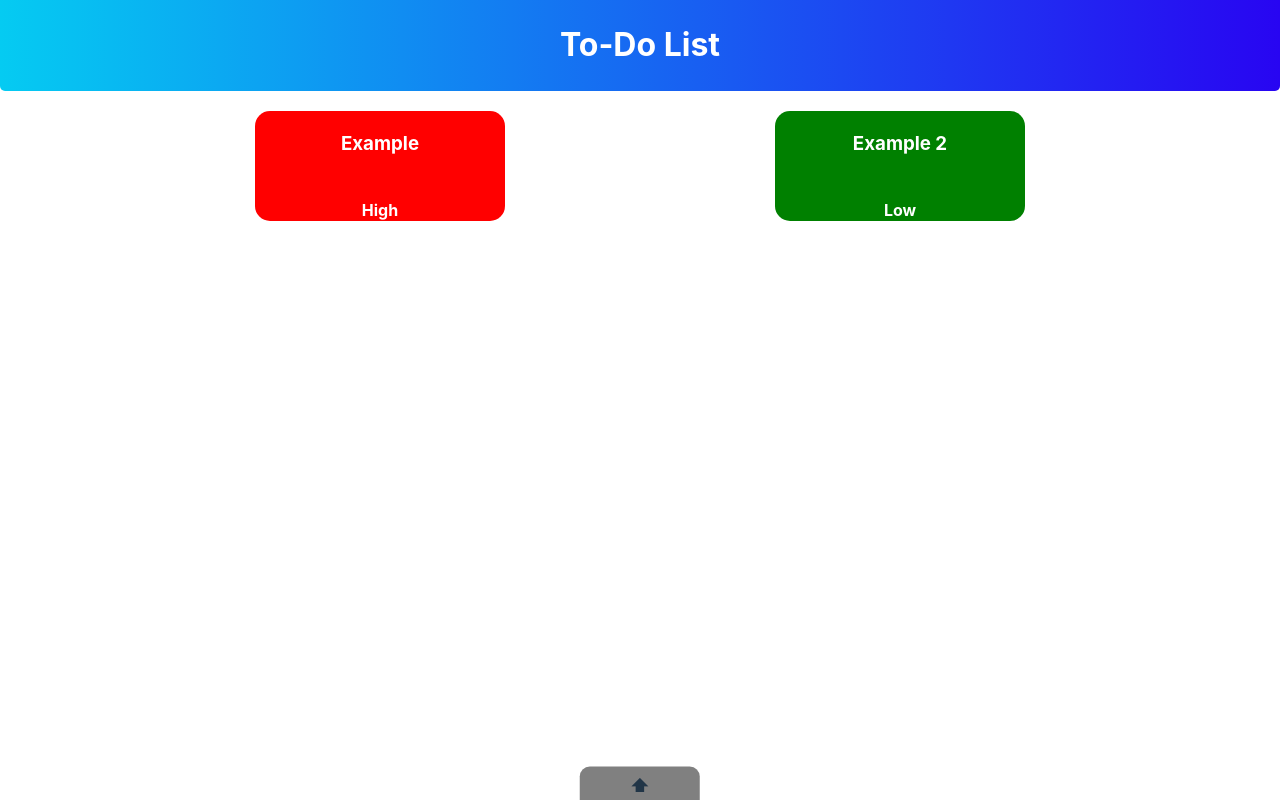
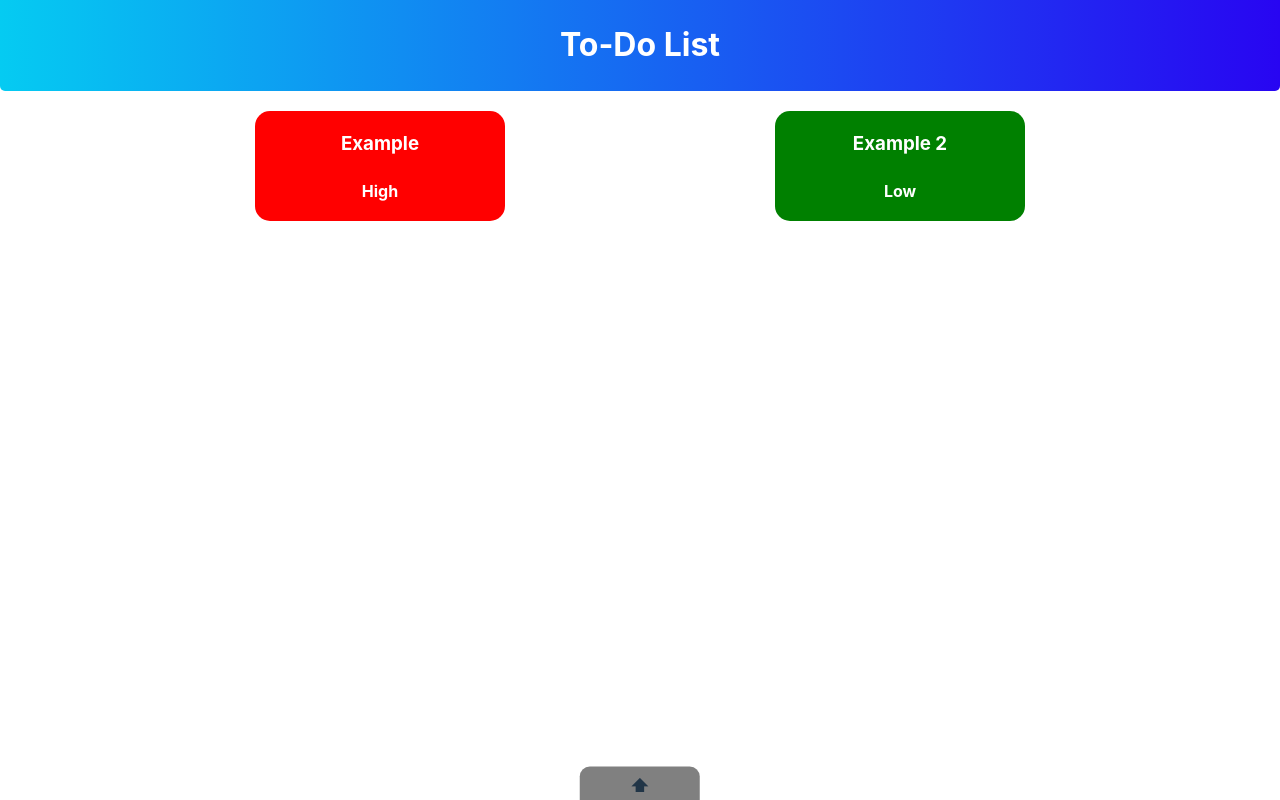
Before and after one commit to DylCru/To-Do-List-React, a React (Vite) app in the folder cool-react-app/: page / in a window 1280 px wide. Built offline with nearby package versions, Linux system fonts and the light colour scheme.

Commit message:
Create taskinfo

```diff
--- a/cool-react-app/src/components/Task.jsx
+++ b/cool-react-app/src/components/Task.jsx
@@ -23,12 +23,15 @@ export default function task(props) {
 
     return (
         <div className={taskClass} style={priorityColour} onClick={expand}>
-            <h3 className="task--name">{props.task}</h3>
-            <h4 className="task--priority">{props.priority}</h4>
-            {expanded && <div className="task--tools">
-                            <div className="task--complete">✅ Complete Task</div>
-                            <div className="task--delete">❎ Delete Task</div>
-                        </div>
+            <div className="task--info">
+                <h3 className="task--name">{props.task}</h3>
+                <h4 className="task--priority">{props.priority}</h4>
+            </div>
+            {expanded &&
+            <div className="task--tools">
+                <div className="task--complete">✅ Complete Task</div>
+                <div className="task--delete">❎ Delete Task</div>
+            </div>
             }
         </div>
     )
```
